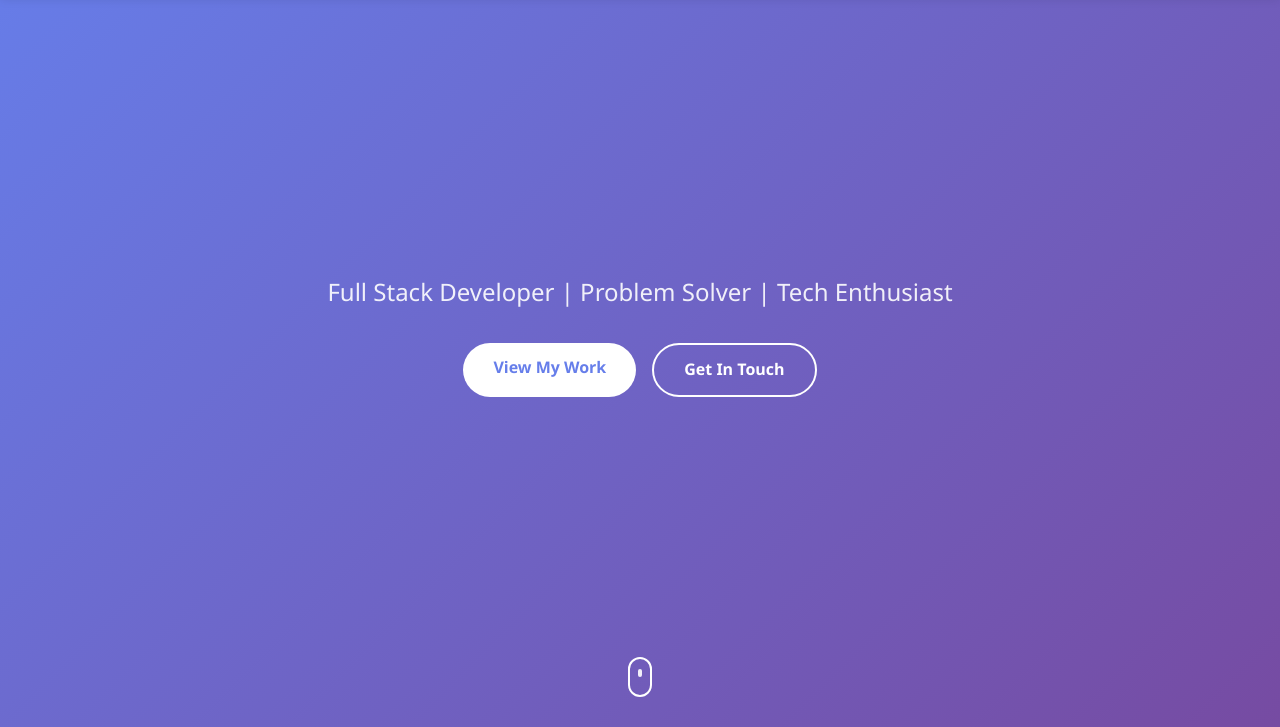
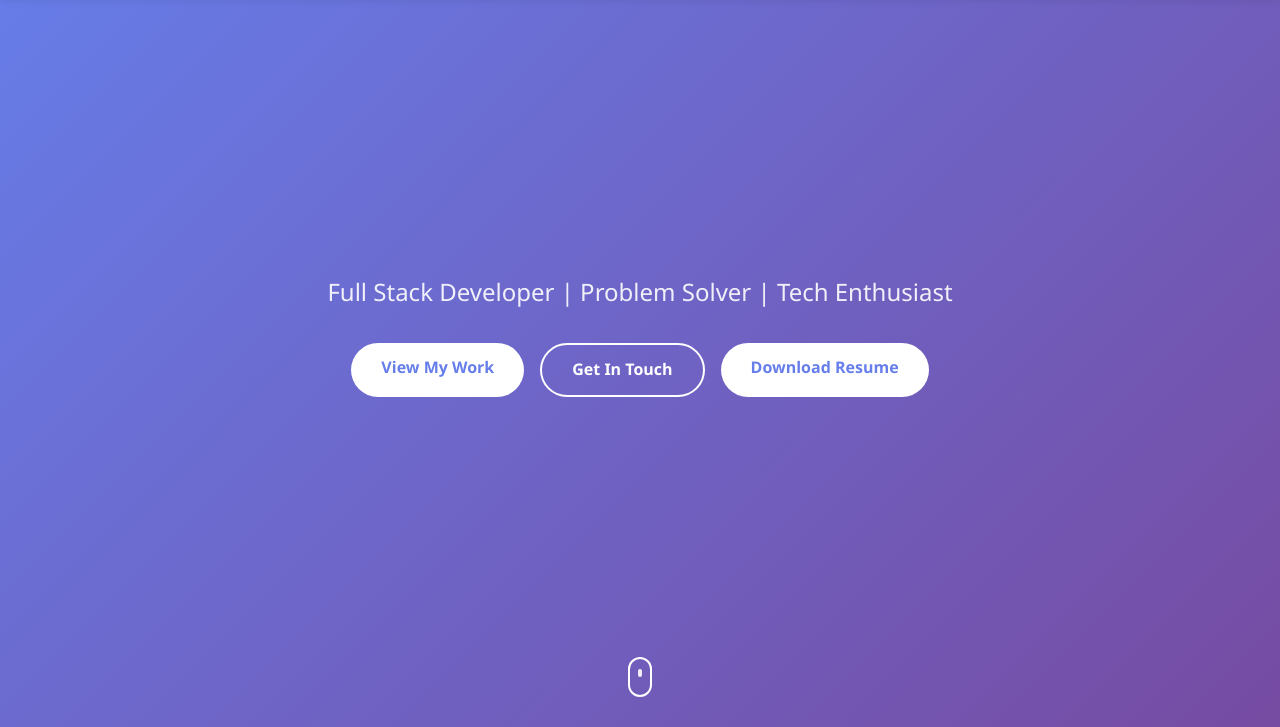
Before and after one commit to J-Bridge04/Portfolio, a plain HTML site: page index.html in a window 1280 px wide. Shown: the part 73-800 px from the top of the page. Drawn offline with Linux system fonts and the light colour scheme.

Commit message:
Added my resume

```diff
--- a/index.html
+++ b/index.html
@@ -36,6 +36,7 @@
             <div class="hero-buttons">
                 <a href="#projects" class="btn btn-primary">View My Work</a>
                 <a href="#contact" class="btn btn-secondary">Get In Touch</a>
+                <a href="Resume - Jacob Borbridge.docx" class="btn btn-primary" download>Download Resume</a>
             </div>
         </div>
         <div class="scroll-indicator">
```
Also changed, not shown: 1 other file.
